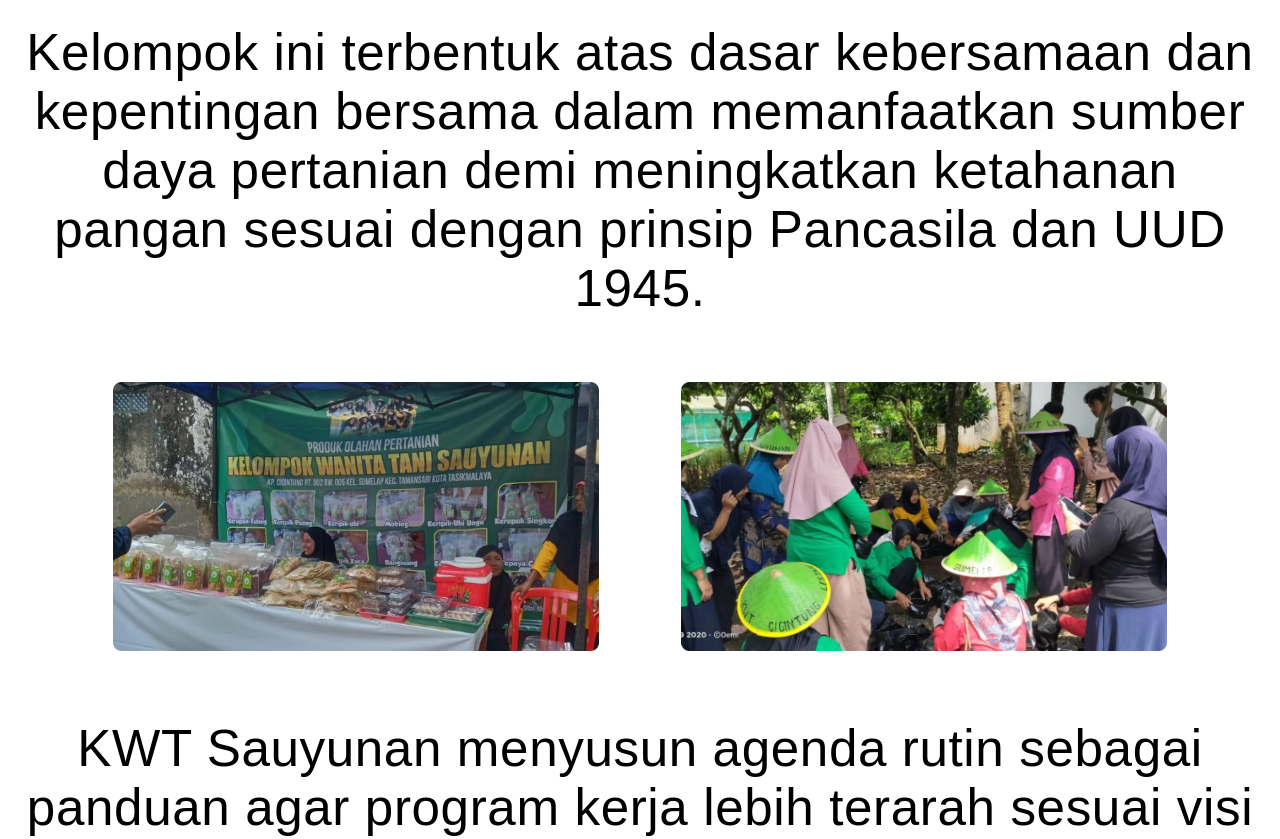
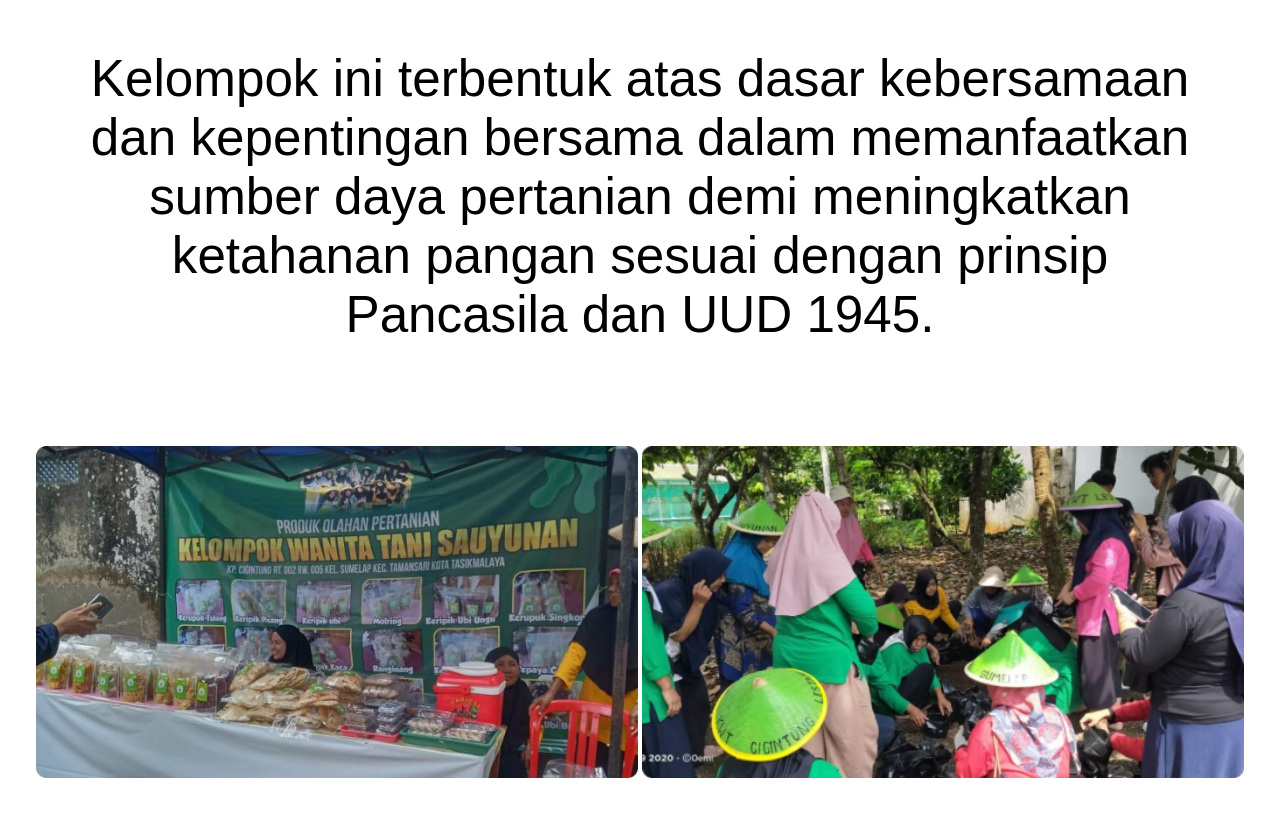
Before and after one commit to Zafiee09/KWT-Sauyunan, a plain HTML site: page index.html in a window 1280 px wide. Shown: the part 1093-1932 px from the top of the page. Drawn offline with Linux system fonts and the light colour scheme.

Commit message:
Update styles.css

```diff
--- a/styles.css
+++ b/styles.css
@@ -47,7 +47,7 @@
     color: white;
     text-decoration: none;
     font-weight: bold;
-    font-size: 4vw;
+    font-size: 4.vw;
     display: flex;
 }
 
@@ -64,20 +64,20 @@
 /* Sections */
 .section p{
     padding-bottom: 20%;
-    padding: 0% 2%;
+    padding: 2% 6% 3% 6%;
     text-align: center;
     font-size: 4vw;
-    letter-spacing: 0.6px;
+    letter-spacing: 0px;
 }
 .frame12 img{
     text-align: center;
-    width: 44%;
-    padding: 5% 3%;
+    width: 47%;
+    padding: 5% 0%;
 }
 
 .frame11{
     text-align: center;
-    width: 84%;
+    width: 100%;
     padding: 5% 3%;
 }
 
```
